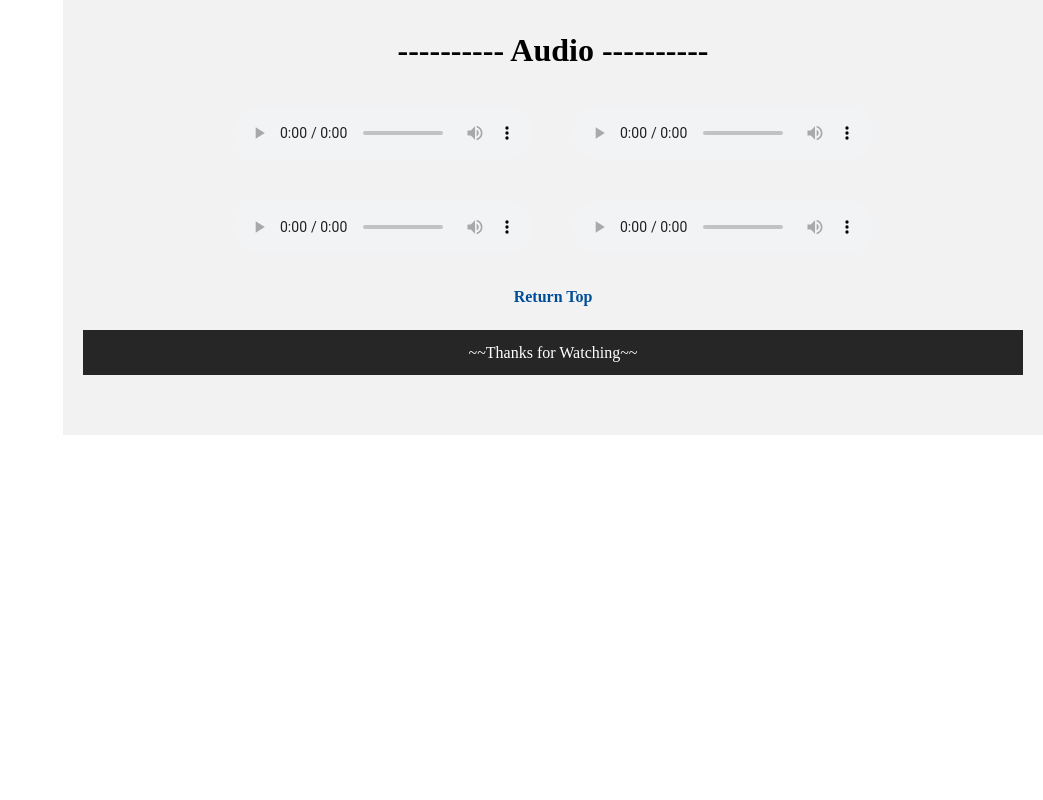
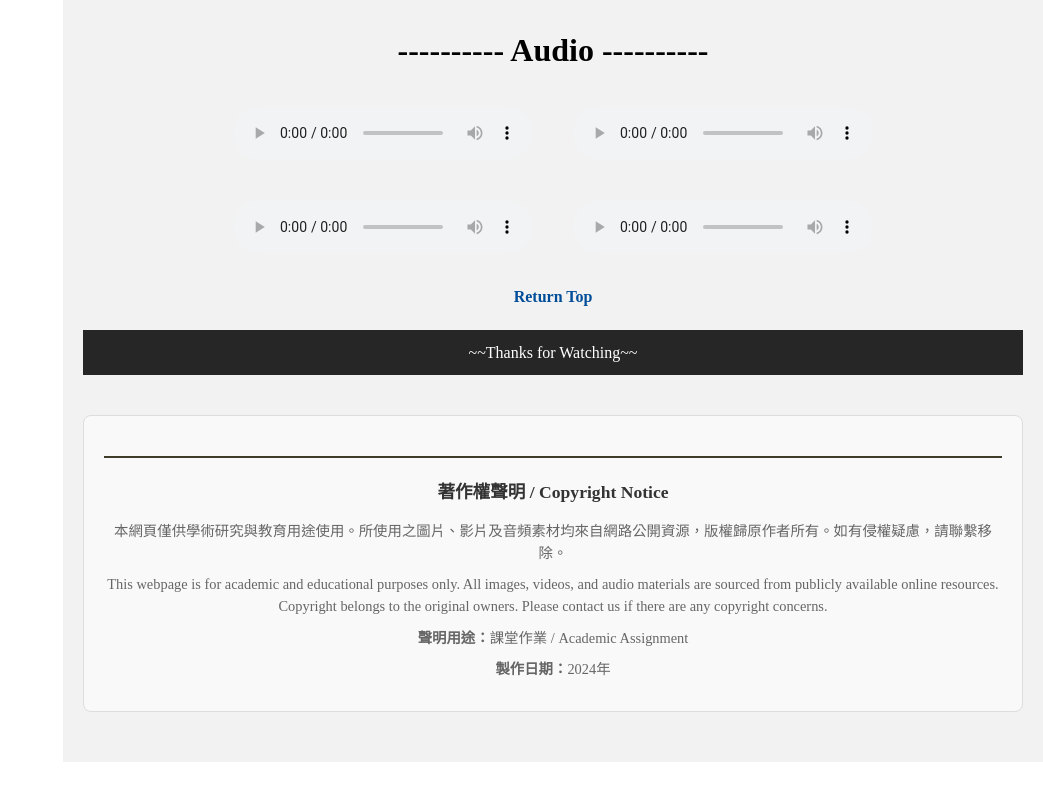
Before and after one commit to liu8230/portfolio2, a plain HTML site: page index.html in a window 1280 px wide. Shown: the part 9974-10774 px from the top of the page, without its empty margins (237-1280 px from the left). Before the commit the page ends 10489 px from the top, so only its background shows below. Drawn offline with Linux system fonts and the light colour scheme.

Commit message:
Update index.html

```diff
--- a/index.html
+++ b/index.html
@@ -519,6 +519,29 @@
                 height: 50px;
             }
         }
+
+		.copyright-notice {
+			background-color: #f9f9f9;
+			border: 1px solid #ddd;
+			padding: 20px;
+			margin: 30px 0;
+			border-radius: 8px;
+			font-size: 0.9rem;
+			color: #666;
+			text-align: center;
+		}
+
+		.copyright-notice h4 {
+			color: #333;
+			margin-bottom: 15px;
+			font-size: 1.1rem;
+		}
+
+		.copyright-notice p {
+			margin: 10px 0;
+			line-height: 1.5;
+		}
+
     </style>
 </head>
 <body>
@@ -804,10 +827,18 @@
         <a href="#top">Return Top</a>
     </div>
 
-    <div class="thanks-message">
-        ~~Thanks for Watching~~
-    </div>
-</div>
+		<div class="thanks-message">
+			~~Thanks for Watching~~
+		</div>
+	</div>
+	<div class="copyright-notice">
+    <hr>
+    <h4>著作權聲明 / Copyright Notice</h4>
+    <p>本網頁僅供學術研究與教育用途使用。所使用之圖片、影片及音頻素材均來自網路公開資源，版權歸原作者所有。如有侵權疑慮，請聯繫移除。</p>
+    <p>This webpage is for academic and educational purposes only. All images, videos, and audio materials are sourced from publicly available online resources. Copyright belongs to the original owners. Please contact us if there are any copyright concerns.</p>
+    <p><strong>聲明用途：</strong>課堂作業 / Academic Assignment</p>
+    <p><strong>製作日期：</strong>2024年</p>
+	</div>
 
         </section>
     </div>
@@ -819,5 +850,6 @@
         <img src="images/5.png" alt="Footer 4">
         <a href="https://www.gq.com.tw/fashion/article/2022-q2-%E6%9C%80%E5%85%B7%E5%BD%B1%E9%9F%BF%E5%8A%9B-%E6%99%82%E5%B0%9A%E5%93%81%E7%89%8C" target="_blank" class="highlight-link">最具影響力時尚品牌</a>
     </footer>
+
 </body>
 </html>
```
